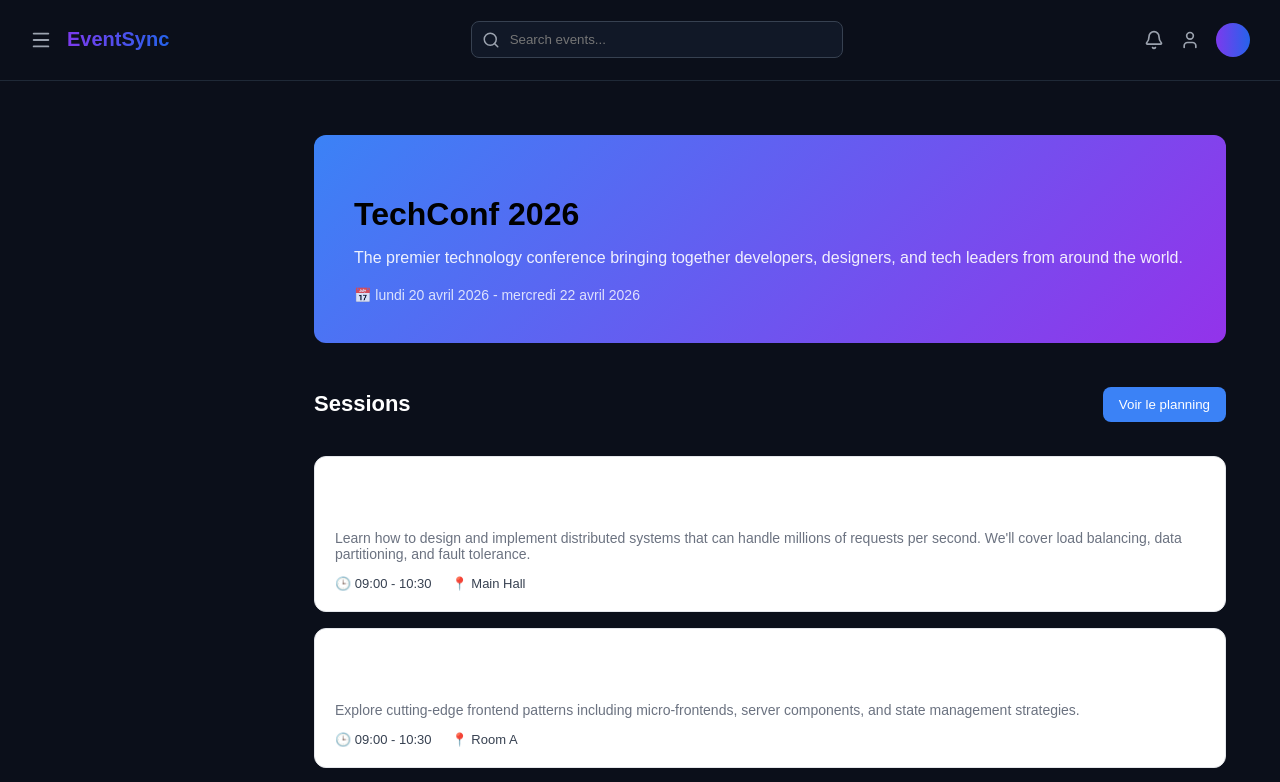
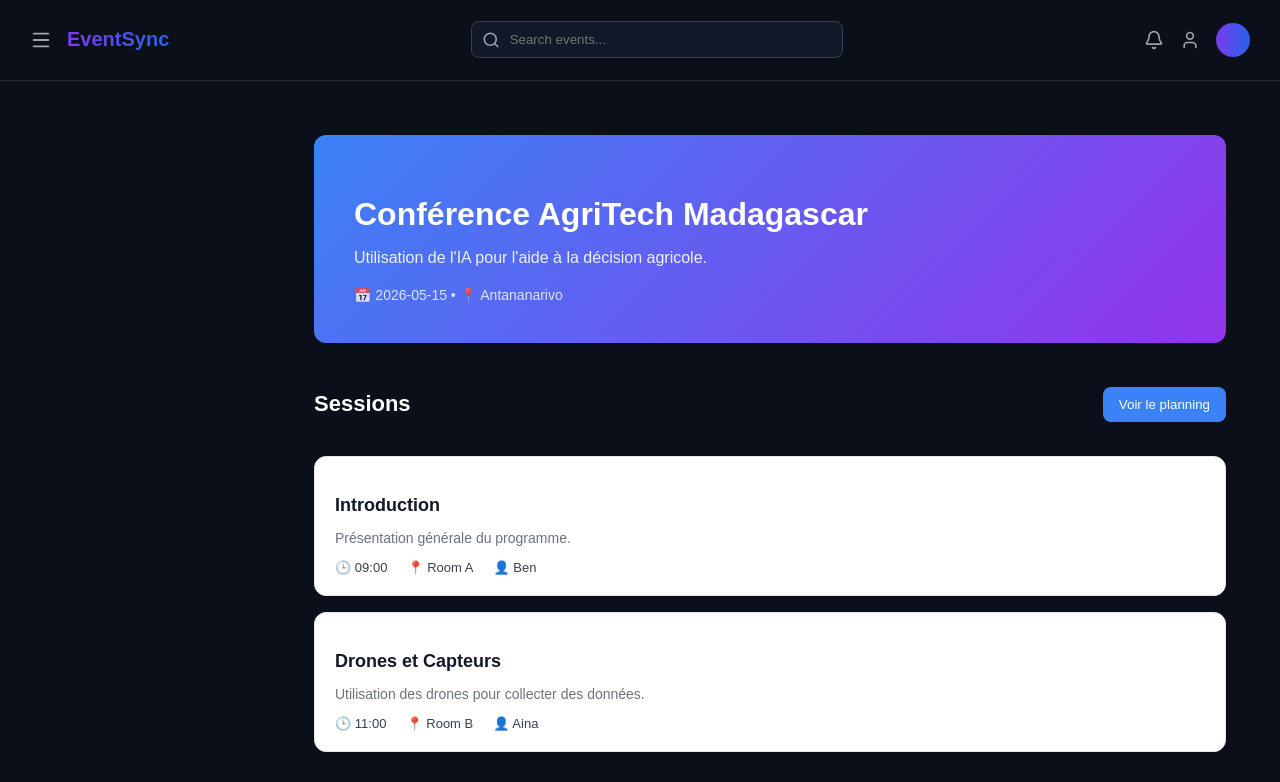
Before and after one commit to Web3CoderExam/ExamWeb3Coder, a Next.js app: page /events in a window 1280 px wide. Shown: the top 782 px of the page. Built offline with nearby package versions, Linux system fonts and the light colour scheme.

Commit message:
connect an API with page.jsx

```diff
--- a/src/app/events/event.css
+++ b/src/app/events/event.css
@@ -14,7 +14,6 @@
 .hero h1 {
     font-size: 32px;
     margin-bottom: 10px;
-    color: black;
 }
 
 .hero-desc {
@@ -34,6 +33,84 @@
     justify-content: space-between;
     align-items: center;
     margin-top: 30px;
+}
+.session-title {
+    font-size: 18px;
+    font-weight: bold;
+    color: #111; /* 🔥 important pour voir le texte */
+    margin-bottom: 5px;
+}
+.page-title {
+    font-size: 26px;
+    font-weight: bold;
+    margin-bottom: 20px;
+}
+
+.events-list {
+    display: flex;
+    flex-direction: column;
+    gap: 16px;
+}
+
+.event-card {
+    background: white;
+    border: 1px solid #e5e7eb;
+    padding: 20px;
+    border-radius: 12px;
+    transition: 0.3s;
+}
+
+.event-card:hover {
+    box-shadow: 0 5px 15px rgba(0,0,0,0.1);
+}
+
+.event-title {
+    font-size: 18px;
+    font-weight: bold;
+    margin-bottom: 5px;
+}
+
+.event-desc {
+    color: #6b7280;
+    font-size: 14px;
+}
+
+.event-meta {
+    margin-top: 10px;
+    display: flex;
+    gap: 20px;
+    font-size: 13px;
+}
+
+.planning-btn {
+    margin-top: 10px;
+    background: #9333ea;
+    color: white;
+    border: none;
+    padding: 8px 12px;
+    border-radius: 6px;
+    cursor: pointer;
+}
+
+/* 🔥 VOIR PLUS */
+.see-more-container {
+    display: flex;
+    justify-content: center;
+    margin-top: 20px;
+}
+
+.see-more-btn {
+    background: #3b82f6;
+    color: white;
+    border: none;
+    padding: 10px 18px;
+    border-radius: 8px;
+    cursor: pointer;
+    transition: 0.3s;
+}
+
+.see-more-btn:hover {
+    background: #2563eb;
 }
 
 .session-header h2 {
@@ -78,6 +155,7 @@
 .session-card h3 {
     font-size: 18px;
     margin-bottom: 8px;
+    color: #111827;
 }
 
 .desc {
--- a/src/app/events/page.jsx
+++ b/src/app/events/page.jsx
@@ -2,53 +2,18 @@
 
 import { useEffect, useState } from "react";
 import { useRouter } from "next/navigation";
-import "./event.css"; // 🔥 IMPORTANT
+import data from "../../data/mockData.json";
+import "./event.css";
 
-export default function HomePage() {
+export default function EventsPage() {
   const [event, setEvent] = useState(null);
   const router = useRouter();
 
+  // 🔥 Charger les données depuis Mockdata.json
   useEffect(() => {
-    const data = {
-      events: [
-        {
-          id: 1,
-          title: "TechConf 2026",
-          date: "lundi 20 avril 2026 - mercredi 22 avril 2026",
-          location: "Antananarivo",
-          description:
-              "The premier technology conference bringing together developers, designers, and tech leaders from around the world.",
-          sessions: [
-            {
-              id: 1,
-              title: "Building Scalable Distributed Systems",
-              time: "09:00 - 10:30",
-              room: "Main Hall",
-              description:
-                  "Learn how to design and implement distributed systems that can handle millions of requests per second. We'll cover load balancing, data partitioning, and fault tolerance.",
-            },
-            {
-              id: 2,
-              title: "Modern Frontend Architecture",
-              time: "09:00 - 10:30",
-              room: "Room A",
-              description:
-                  "Explore cutting-edge frontend patterns including micro-frontends, server components, and state management strategies.",
-            },
-            {
-              id: 3,
-              title: "AI Ethics in Practice",
-              time: "11:00 - 12:30",
-              room: "Main Hall",
-              description:
-                  "Discussing real-world challenges in deploying ethical AI systems.",
-            },
-          ],
-        },
-      ],
-    };
-
-    setEvent(data.events[0]);
+    if (data.events && data.events.length > 0) {
+      setEvent(data.events[0]); // on prend le premier event
+    }
   }, []);
 
   if (!event) return <p className="loading">Chargement...</p>;
@@ -56,17 +21,18 @@ export default function HomePage() {
   return (
       <div className="home-container">
 
-        {/* HERO */}
         <div className="hero">
           <h1>{event.title}</h1>
-          <p className="hero-desc">{event.description}</p>
+
+          <p className="hero-desc">
+            {event.description}
+          </p>
 
           <div className="hero-date">
-            📅 {event.date}
+            📅 {event.date} • 📍 {event.location}
           </div>
         </div>
 
-        {/* HEADER */}
         <div className="session-header">
           <h2>Sessions</h2>
 
@@ -75,20 +41,31 @@ export default function HomePage() {
           </button>
         </div>
 
-        {/* SESSIONS */}
         <div className="sessions">
-          {event.sessions.map((s) => (
+          {event.sessions && event.sessions.length > 0 ? (
+              event.sessions.map((s) => (
                   <div key={s.id} className="session-card">
-                <h3>{s.title}</h3>
 
-                <p className="desc">{s.description}</p>
+                    <h3 className="session-title">
+                      {s.title}
+                    </h3>
+
+                    {/* 🔥 DESCRIPTION */}
+                    <p className="desc">
+                      {s.description}
+                    </p>
 
                     <div className="meta">
                       <span>🕒 {s.time}</span>
                       <span>📍 {s.room}</span>
+                      <span>👤 {s.speaker}</span>
                     </div>
+
                   </div>
-          ))}
+              ))
+          ) : (
+              <p>Aucune session disponible</p>
+          )}
         </div>
 
       </div>
```
Lines whose indentation alone changed are shown as unchanged.
